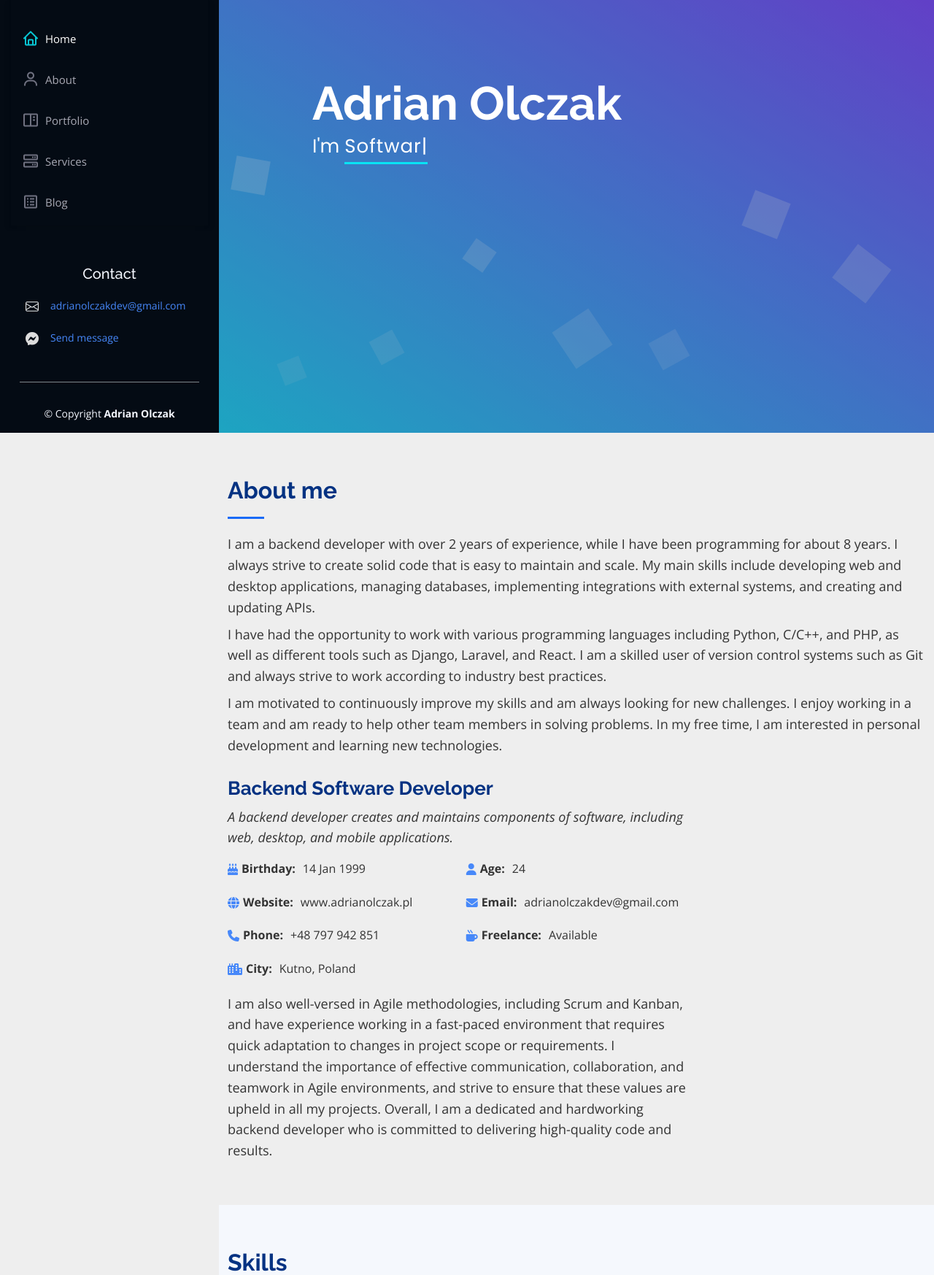
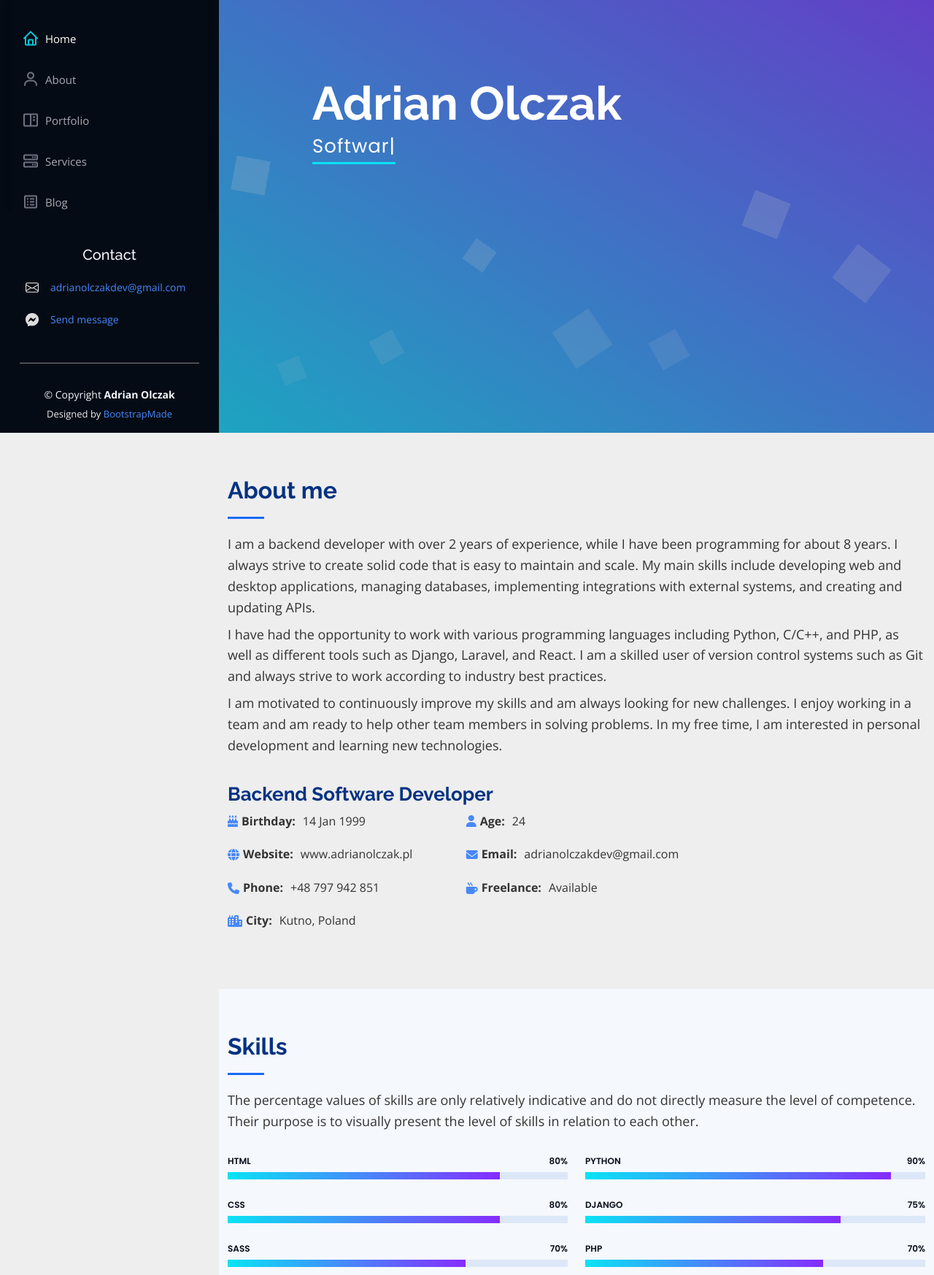
Before and after one commit to adrolc/adrianolczak, a Django app: page / in a window 1280 px wide. Shown: the part 207-1954 px from the top of the page at 73% size. Run offline with Django 4.2, Linux system fonts and the light colour scheme; data that the repository does not hold is empty.

Commit message:
content correction

```diff
--- a/adrianolczak/templates/blog/includes/header.html
+++ b/adrianolczak/templates/blog/includes/header.html
@@ -17,7 +17,7 @@
           <div class="mask" style="background: linear-gradient(to top right, rgba(9, 227, 244, 0.5), rgba(71, 136, 249, 0.5), rgba(134, 44, 254, 0.5));">
             <div class="d-flex justify-content-center align-items-center h-100">
               <div class="text-white text-center">
-                <h1 class="mb-3">Tech blog for developers</h1>
+                <h1 class="mb-3">Adrian Olczak - Tech blog</h1>
                 <h5 class="mb-4">Backend, Machine Learning, Data Analysis, IoT and more</h5>
                 <a
                   class="btn btn-outline-light btn-lg m-2"
--- a/adrianolczak/templates/blog/pages/home.html
+++ b/adrianolczak/templates/blog/pages/home.html
@@ -3,7 +3,7 @@
 {% load blog_tags %}
 {% load static %}
 
-{% block title %}Adrian Olczak - Tech blog for developers{% endblock %}
+{% block title %}Adrian Olczak - Tech blog{% endblock %}
 
 {% block top %}
 <!-- Header -->
--- a/adrianolczak/templates/homepage/index.html
+++ b/adrianolczak/templates/homepage/index.html
@@ -47,7 +47,7 @@
   </ul>
   <div class="hero-container" data-aos="fade-in">
     <h1>Adrian Olczak</h1>
-    <p>I'm <span class="typed" data-typed-items="Software Developer"></span></p>
+    <p><span class="typed" data-typed-items="Software Developer"></span></p>
   </div>
 </section><!-- End Hero -->
 
@@ -63,8 +63,8 @@
           I am a backend developer with over 2 years of experience, while I have been programming for about 8 years. I always strive to create solid code that is easy to maintain and scale. My main skills include developing web and desktop applications, managing databases, implementing integrations with external systems, and creating and updating APIs.</p>
         <p class='mb-2'>
           I have had the opportunity to work with various programming languages including Python, C/C++, and PHP, as well as different tools such as Django, Laravel, and React. I am a skilled user of version control systems such as Git and always strive to work according to industry best practices.
-        </p class='mb-2'>
-        <p>
+        </p>
+        <p class='mb-2'>
           I am motivated to continuously improve my skills and am always looking for new challenges. I enjoy working in a team and am ready to help other team members in solving problems. In my free time, I am interested in personal development and learning new technologies.
         </p>
       </div>
@@ -75,9 +75,6 @@
         </div> -->
         <div class="col-lg-8 pt-4 pt-lg-0 content" data-aos="fade-left">
           <h3>Backend Software Developer</h3>
-          <p class="fst-italic">
-            A backend developer creates and maintains components of software, including web, desktop, and mobile applications.
-          </p>
           <div class="row">
             <div class="col-lg-6">
               <ul>
@@ -96,9 +93,6 @@
               </ul>
             </div>
           </div>
-          <p>
-            I am also well-versed in Agile methodologies, including Scrum and Kanban, and have experience working in a fast-paced environment that requires quick adaptation to changes in project scope or requirements. I understand the importance of effective communication, collaboration, and teamwork in Agile environments, and strive to ensure that these values are upheld in all my projects. Overall, I am a dedicated and hardworking backend developer who is committed to delivering high-quality code and results.
-          </p>
         </div>
       </div>
 
@@ -348,6 +342,9 @@
     <div class="copyright">
       &copy; Copyright <strong><span>Adrian Olczak</span></strong>
     </div>
+    <div class="credits">
+      Designed by <a href="https://bootstrapmade.com/">BootstrapMade</a>
+    </div>
   </div>
 </footer><!-- End  Footer -->
 
```
